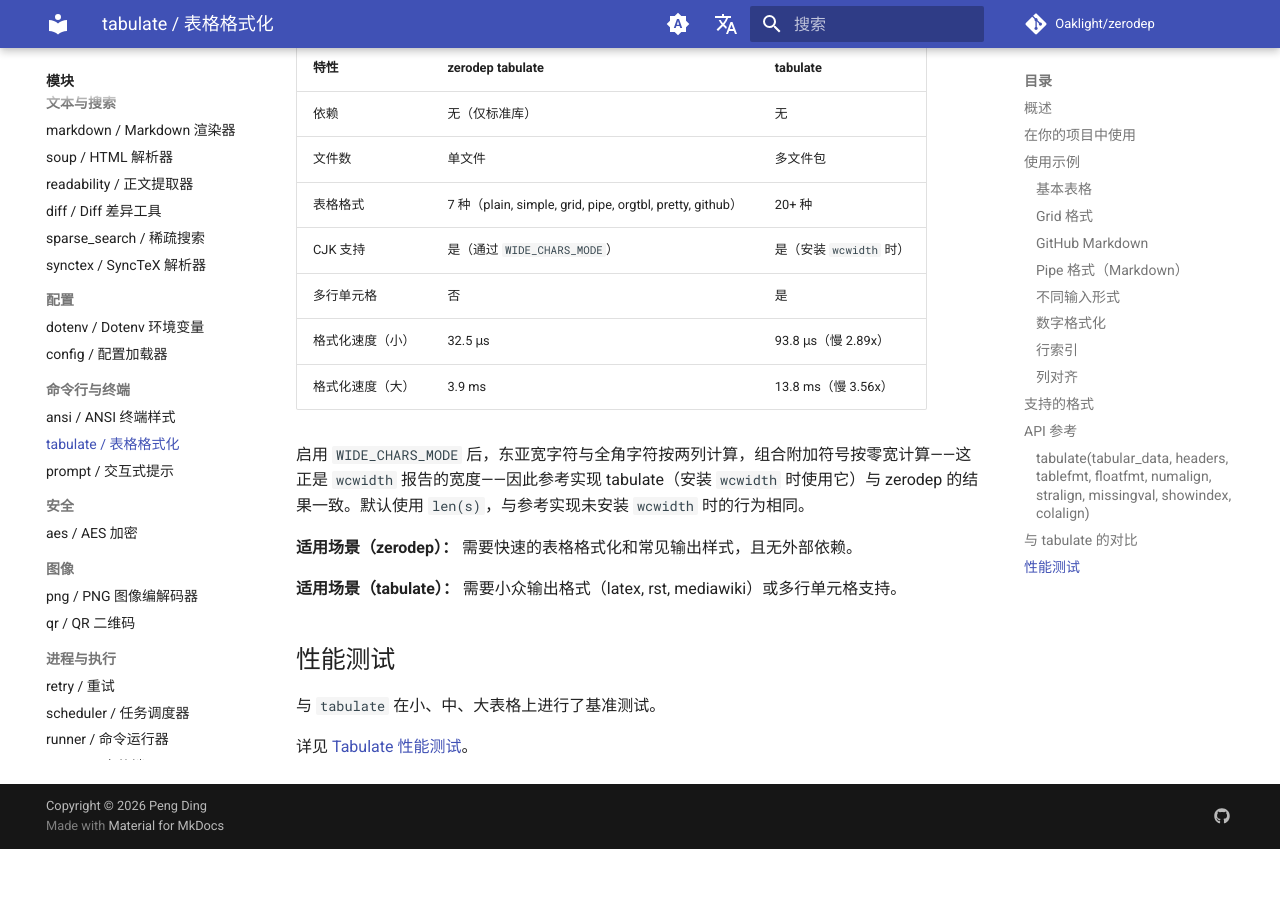
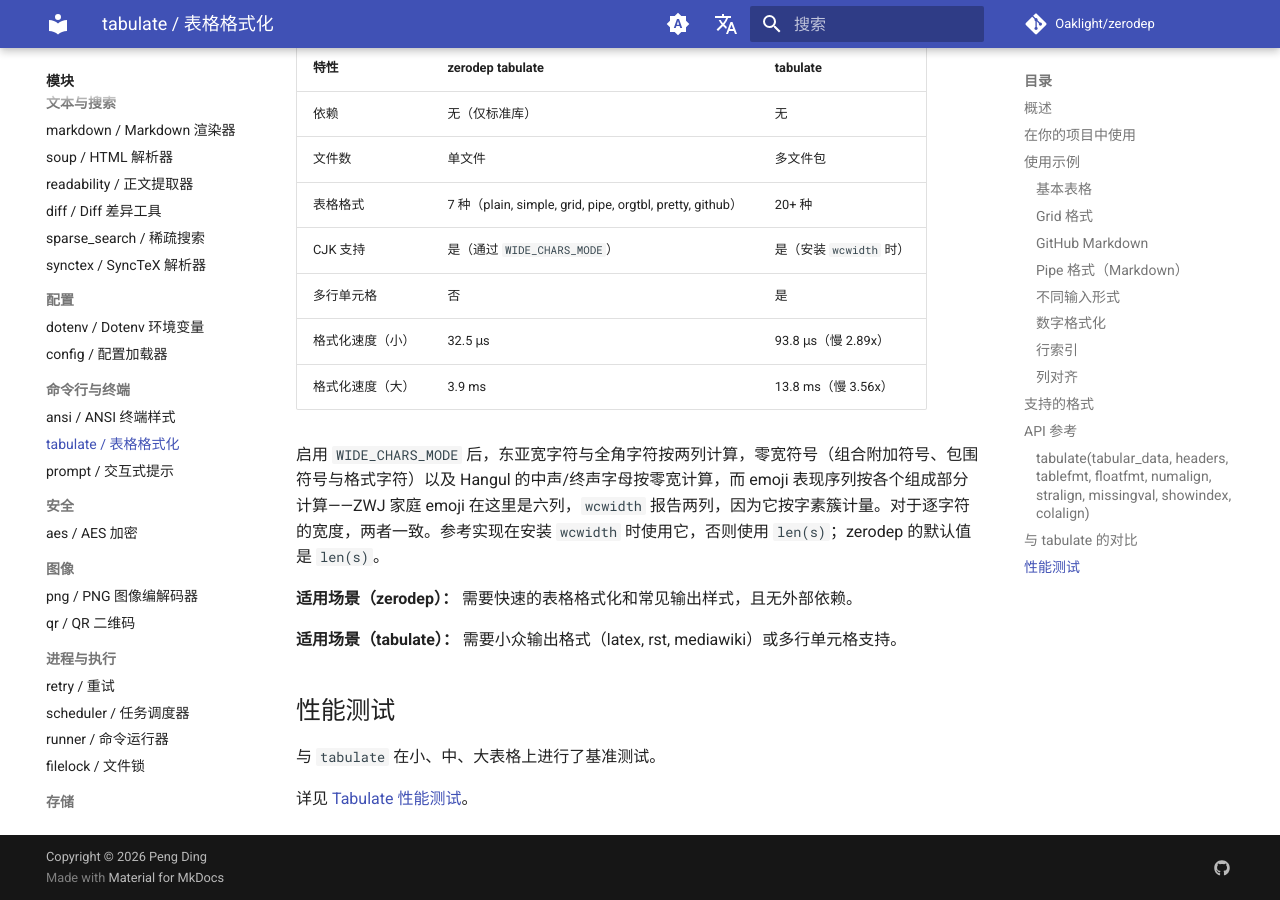
Before and after one commit to Oaklight/zerodep, an MkDocs documentation site: the page built from docs/modules/tabulate.md, in a window 1280 px wide and 900 px high, scrolled down 4022 px. Built offline with MkDocs 1.6.1 and Material for MkDocs 9.7.7, drawn with Linux system fonts in a browser that asks for light colours; comment, search, counter and statistics services are not loaded; before the commit the page ends 4871 px from its top, so only the background shows below that.

Commit message:
docs(tabulate)：零宽规则与 emoji 说明

```diff
--- a/docs/modules/tabulate.md
+++ b/docs/modules/tabulate.md
@@ -162,7 +162,7 @@
 | 格式化速度（小） | 32.5 μs | 93.8 μs（慢 2.89x） |
 | 格式化速度（大） | 3.9 ms | 13.8 ms（慢 3.56x） |
 
-启用 `WIDE_CHARS_MODE` 后，东亚宽字符与全角字符按两列计算，组合附加符号按零宽计算——这正是 `wcwidth` 报告的宽度——因此参考实现 tabulate（安装 `wcwidth` 时使用它）与 zerodep 的结果一致。默认使用 `len(s)`，与参考实现未安装 `wcwidth` 时的行为相同。
+启用 `WIDE_CHARS_MODE` 后，东亚宽字符与全角字符按两列计算，零宽符号（组合附加符号、包围符号与格式字符）以及 Hangul 的中声/终声字母按零宽计算，而 emoji 表现序列按各个组成部分计算——ZWJ 家庭 emoji 在这里是六列，`wcwidth` 报告两列，因为它按字素簇计量。对于逐字符的宽度，两者一致。参考实现在安装 `wcwidth` 时使用它，否则使用 `len(s)`；zerodep 的默认值是 `len(s)`。
 
 **适用场景（zerodep）：** 需要快速的表格格式化和常见输出样式，且无外部依赖。
 
```
Also changed, not shown: docs/changelog.md (+1 -1 lines).
